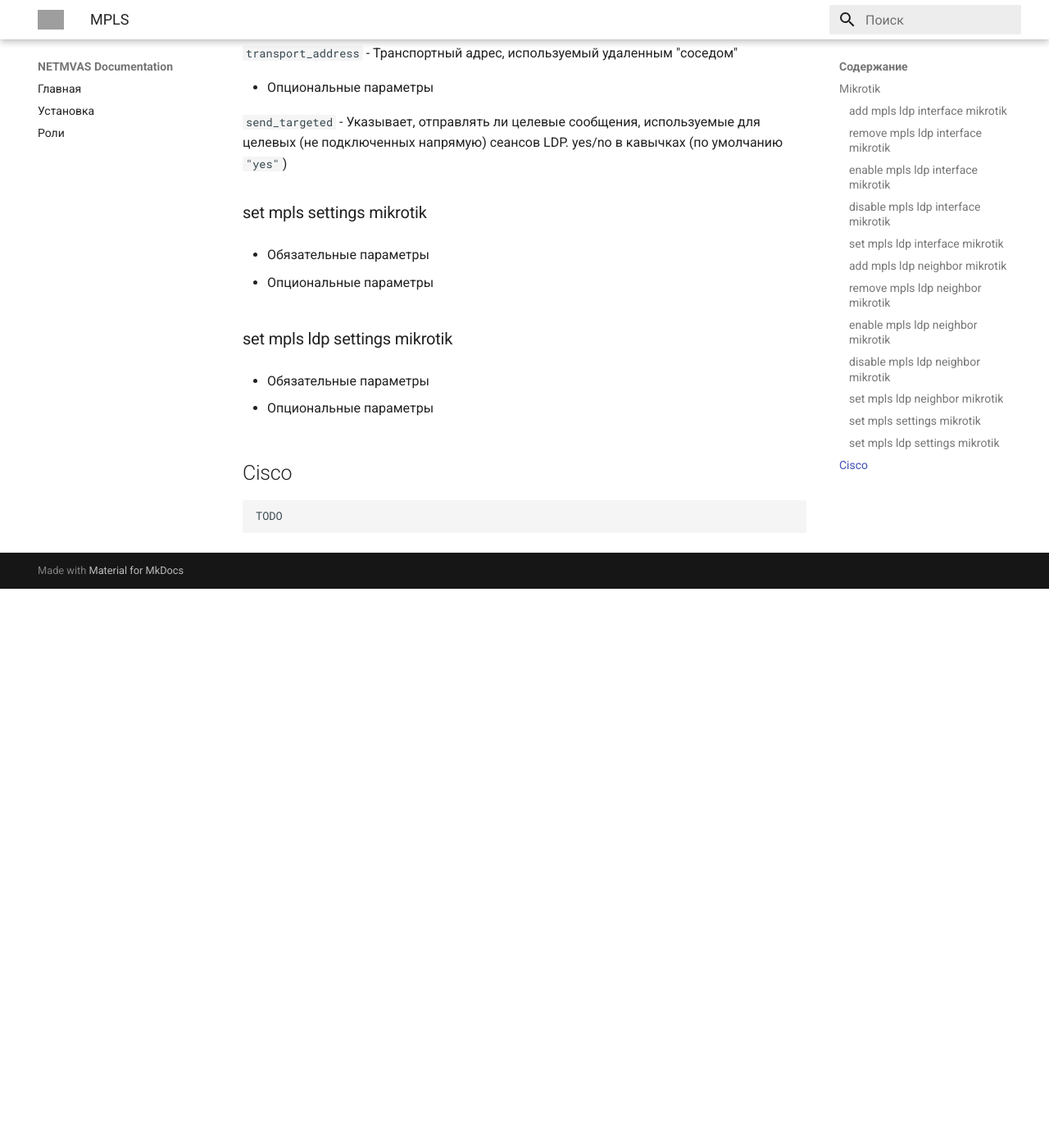
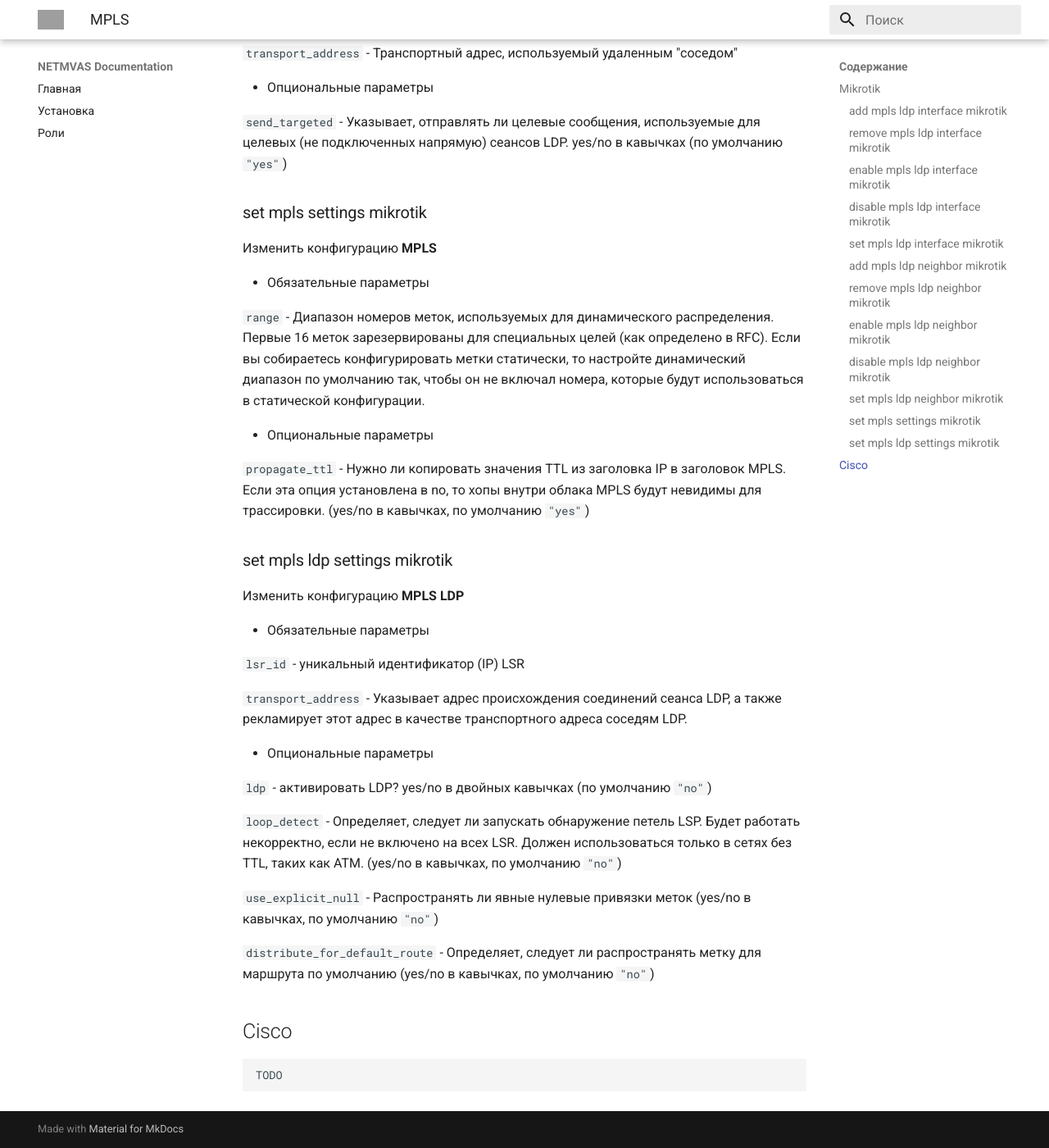
Before and after one commit to NETMVAS/NETMVAS.github.io, an MkDocs documentation site: the page built from docs/roles/mpls.md, in a window 1280 px wide and 1400 px high, scrolled down 2753 px. Shown: the whole window at 82% size. Built offline with MkDocs 1.6.1 and Material for MkDocs 9.7.7, drawn with Linux system fonts in a browser that asks for light colours; before the commit the page ends 3471 px from its top, so only the background shows below that; grey boxes are pictures that could not be loaded.

Commit message:
:rocket: RouterOS mpls route finished

```diff
--- a/docs/roles/mpls.md
+++ b/docs/roles/mpls.md
@@ -117,15 +117,43 @@
 
 ### set mpls settings mikrotik
 
+Изменить конфигурацию **MPLS**
+
 - Обязательные параметры
+
+  `range` - Диапазон номеров меток, используемых для динамического распределения. Первые 16 меток зарезервированы для
+  специальных целей (как определено в RFC). Если вы собираетесь конфигурировать метки статически, то настройте
+  динамический диапазон по умолчанию так, чтобы он не включал номера, которые будут использоваться в статической
+  конфигурации.
 
 - Опциональные параметры
 
+  `propagate_ttl` - Нужно ли копировать значения TTL из заголовка IP в заголовок MPLS. Если эта опция установлена в no,
+  то хопы внутри облака MPLS будут невидимы для трассировки. (yes/no в кавычках, по умолчанию `"yes"`)
+
 ### set mpls ldp settings mikrotik
+
+Изменить конфигурацию **MPLS LDP**
 
 - Обязательные параметры
 
+  `lsr_id` - уникальный идентификатор (IP) LSR
+
+  `transport_address` - Указывает адрес происхождения соединений сеанса LDP, а также рекламирует этот адрес в качестве
+  транспортного адреса соседям LDP.
+
+
 - Опциональные параметры
+
+  `ldp` - активировать LDP? yes/no в двойных кавычках (по умолчанию `"no"`)
+
+  `loop_detect` - Определяет, следует ли запускать обнаружение петель LSP. Будет работать некорректно, если не включено
+  на всех LSR. Должен использоваться только в сетях без TTL, таких как ATM. (yes/no в кавычках, по умолчанию `"no"`)
+
+  `use_explicit_null` - Распространять ли явные нулевые привязки меток (yes/no в кавычках, по умолчанию `"no"`)
+
+  `distribute_for_default_route` - Определяет, следует ли распространять метку для маршрута по умолчанию (yes/no в
+  кавычках, по умолчанию `"no"`)
 
 ## Cisco
 
```
